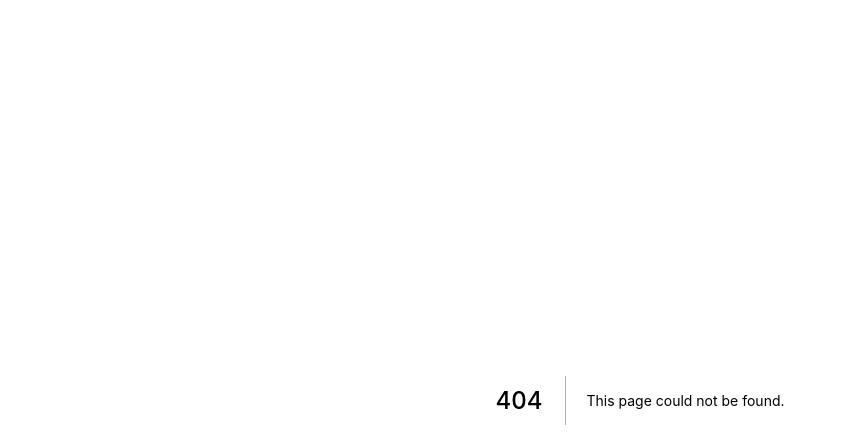
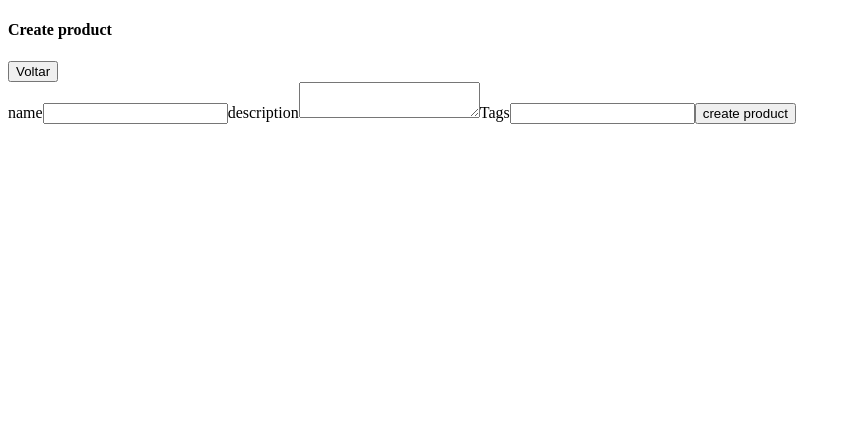
Before and after one commit to plathon/penguin-nextjs-typescript, a Next.js app: page /product/create in a window 1280 px wide. Before the commit this address had no page. Shown: the top 448 px of the page, without its empty margins (0-851 px from the left). Built offline with nearby package versions, Linux system fonts and the light colour scheme.

Commit message:
fix: add create product page

```diff
--- /dev/null
+++ b/pages/product/create.tsx
@@ -0,0 +1,60 @@
+import React, { ChangeEvent, FC, FormEvent, useState } from 'react'
+import { useRouter } from 'next/router'
+import { Product } from 'types/product'
+
+const CreateProduct: FC = () => {
+  const productInitialValues = {
+    name: '',
+    description: '',
+    tags: []
+  }
+  const router = useRouter()
+  const [product, setProduct] = useState<Product>(productInitialValues)
+  const [isLoadingForm, setIsLoadingForm] = useState<boolean>(false)
+
+  const handleChange = (
+    event: ChangeEvent<HTMLInputElement> | ChangeEvent<HTMLTextAreaElement>
+  ) => {
+    const name = event.target.name
+    const value = event.target.value
+    const inputValues = product
+    if (name === 'tags') {
+      const tags = value.split(',')
+      const trimmedTags = tags.map(tag => ({
+        name: tag.trim()
+      }))
+      inputValues.tags = trimmedTags
+    } else {
+      inputValues[name] = value
+    }
+    setProduct(inputValues)
+  }
+
+  const handleSubmit = (event: FormEvent<HTMLFormElement>) => {
+    event.preventDefault()
+    setIsLoadingForm(true)
+    setTimeout(() => {
+      setIsLoadingForm(false)
+      console.log(product)
+    }, 2000)
+  }
+
+  return (
+    <div>
+      <h4>Create product</h4>
+      <button onClick={() => router.back()}>Voltar</button>
+      <form onSubmit={handleSubmit}>
+        {isLoadingForm ? 'Loading...' : ''}
+        <label>name</label>
+        <input name="name" type="text" onChange={handleChange} />
+        <label>description</label>
+        <textarea onChange={handleChange} name="description"></textarea>
+        <label>Tags</label>
+        <input name="tags" type="text" onChange={handleChange} />
+        <button>create product</button>
+      </form>
+    </div>
+  )
+}
+
+export default CreateProduct
```
